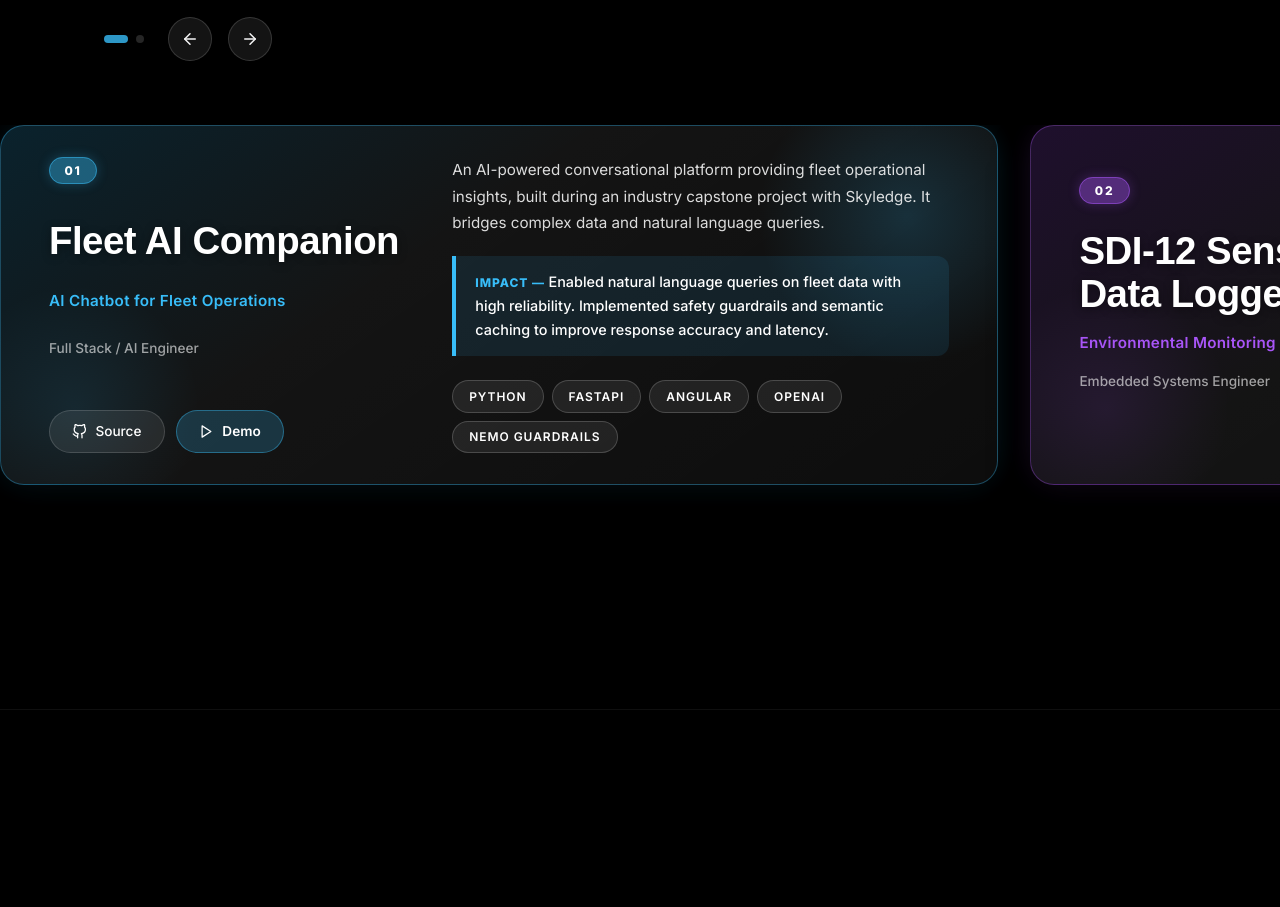
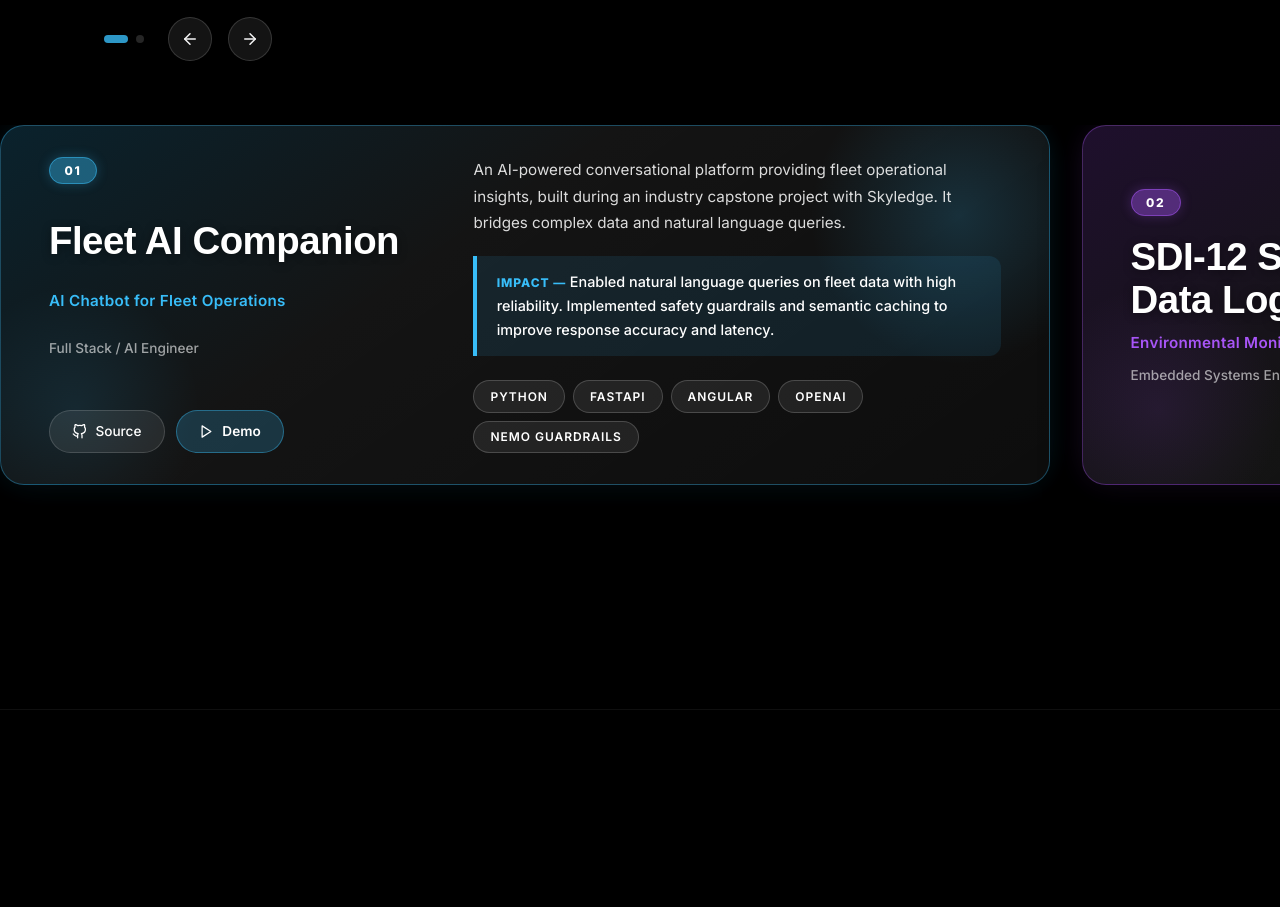
Before and after one commit to aashim06/AashimPersonalPortfolio, a Next.js app: page / in a window 1280 px wide. Shown: the part 1980-2887 px from the top of the page. Built offline with nearby package versions, Linux system fonts and the light colour scheme.

Commit message:
Align project card left edge with site content margin (10vw left padding) and widen cards to 82vw

```diff
--- a/app/components/ProjectsList.tsx
+++ b/app/components/ProjectsList.tsx
@@ -130,7 +130,7 @@ export default function ProjectsList({ projects }: { projects: Project[] }) {
             scrollSnapType: "x mandatory",
             scrollBehavior: "smooth",
             gap: "2.5vw",
-            padding: "0 5vw 2rem 5vw",
+            padding: "0 3vw 2rem 10vw",
             scrollbarWidth: "none",
             msOverflowStyle: "none"
           }}
@@ -142,7 +142,7 @@ export default function ProjectsList({ projects }: { projects: Project[] }) {
                key={idx}
                className="project-slide"
                style={{
-                 flex: "0 0 78vw",
+                 flex: "0 0 82vw",
                  maxWidth: "1100px",
                  scrollSnapAlign: "start",
                  scrollSnapStop: "always",
--- a/app/styles/style.css
+++ b/app/styles/style.css
@@ -597,11 +597,11 @@ ul {
     overflow-x: auto;
     scroll-snap-type: x mandatory;
     scroll-behavior: smooth;
-    -ms-overflow-style: none;  /* IE and Edge */
-    scrollbar-width: none;  /* Firefox */
+    -ms-overflow-style: none;
+    scrollbar-width: none;
     gap: 2.5vw;
-    padding: 0 5vw;
-    /* Key: no right padding so next card peeks at edge */
+    /* Left padding matches the site content container, right is small so next card peeks */
+    padding: 0 3vw 2rem 10vw;
 }
 
 .projects-slider::-webkit-scrollbar {
@@ -609,7 +609,7 @@ ul {
 }
 
 .project-slide {
-    flex: 0 0 78vw;
+    flex: 0 0 82vw;
     max-width: 1100px;
     width: 100%;
     height: 360px;
```
